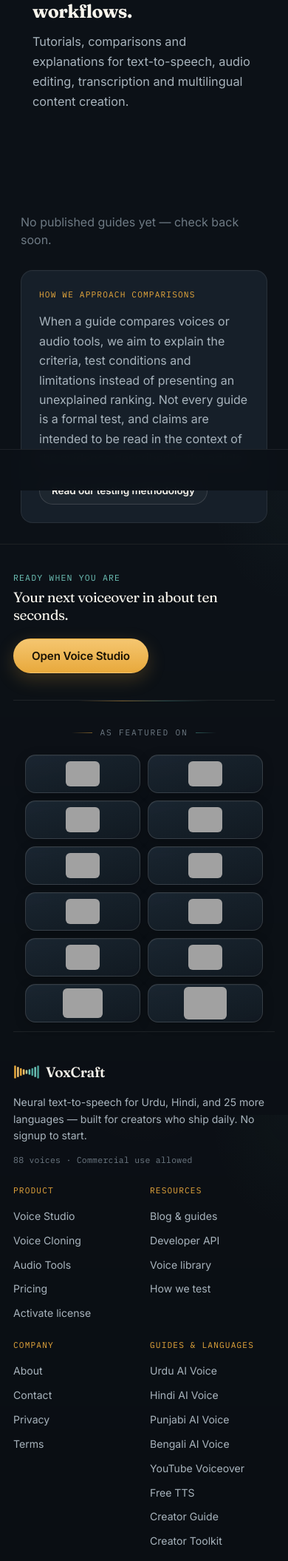
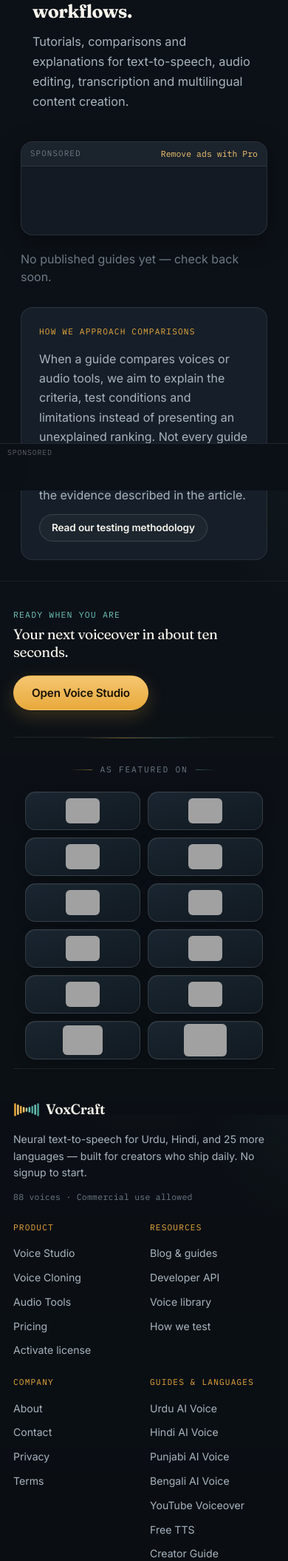
Before and after one commit to faisalchaudhary411/Audio-Studio, a Flask app: page /blog in a window 390 px wide. Shown: the part 181-2291 px from the top of the page at 74% size. Run offline with Flask 3, Linux system fonts and the light colour scheme; data comes from the database, SQL or seed files in the repository; data that the repository does not hold is empty; parts of the project's set-up code (start-up, migrations or seed data) failed here and were passed over; some libraries are stand-ins or nearby versions; grey boxes are pictures that could not be loaded.

Commit message:
Add files via upload

```diff
--- a/templates/partials/ads_banner.html
+++ b/templates/partials/ads_banner.html
@@ -1,6 +1,16 @@
-{# Soft inline ad — less aggressive visual weight #}
-<div class="ad-soft" aria-hidden="true">
-  <div class="ad-soft__inner">
-    <iframe src="{{ url_for('ads_slot', slot='banner') }}" style="width:100%;height:90px;border:0;" scrolling="no" title="Advertisement"></iframe>
+{# In-content sponsored unit — free tier only. Matches site chrome so it
+   reads as a deliberate placement, not a raw network dump. #}
+<aside class="ad-unit" aria-label="Sponsored">
+  <div class="ad-unit__head">
+    <span class="ad-unit__badge">Sponsored</span>
+    <a href="{{ url_for('upgrade') }}" class="ad-unit__remove">Remove ads with Pro</a>
   </div>
-</div>
+  <div class="ad-unit__frame">
+    <iframe
+      src="{{ url_for('ads_slot', slot='banner') }}"
+      title="Sponsored content"
+      loading="lazy"
+      scrolling="no"
+      class="ad-unit__iframe"></iframe>
+  </div>
+</aside>
--- a/templates/partials/ads_global.html
+++ b/templates/partials/ads_global.html
@@ -1,37 +1,54 @@
-{# Sticky mobile ad — reserved space so it never covers footer content #}
+{# Mobile sticky sponsored bar — reserved height so it never covers the
+   Generate button or footer. Free tier only (parent checks is_pro_ctx). #}
 <style>
-.adsterra-sticky-footer {
+.ad-sticky {
   position: fixed;
   bottom: 0; left: 0; right: 0;
-  z-index: 30; /* below nav dropdowns, above page */
+  z-index: 28; /* below nav dropdowns & modals, above page */
   display: none;
-  height: 56px;
+  height: 64px;
   overflow: hidden;
-  background: rgba(12,17,23,0.96);
-  border-top: 1px solid rgba(245,242,234,0.08);
-  backdrop-filter: blur(8px);
+  background: rgba(12, 17, 23, 0.97);
+  border-top: 1px solid rgba(245, 242, 234, 0.1);
+  backdrop-filter: blur(12px);
+  -webkit-backdrop-filter: blur(12px);
 }
-.adsterra-sticky-footer iframe {
-  width: 100%; height: 56px; border: 0; display: block;
+.ad-sticky__label {
+  position: absolute;
+  top: 4px; left: 10px;
+  font-family: var(--mono, ui-monospace, monospace);
+  font-size: 0.62rem;
+  letter-spacing: 0.08em;
+  text-transform: uppercase;
+  color: rgba(245, 242, 234, 0.35);
+  pointer-events: none;
+  z-index: 1;
+}
+.ad-sticky iframe {
+  width: 100%;
+  height: 64px;
+  border: 0;
+  display: block;
 }
 @media (max-width: 768px) {
-  .adsterra-sticky-footer { display: block; }
+  .ad-sticky { display: block; }
   body.has-sticky-ad {
-    padding-bottom: calc(56px + env(safe-area-inset-bottom, 0px)) !important;
+    padding-bottom: calc(64px + env(safe-area-inset-bottom, 0px)) !important;
   }
   body.has-sticky-ad .footer {
-    padding-bottom: calc(40px + 56px + env(safe-area-inset-bottom, 0px));
+    padding-bottom: calc(40px + 64px + env(safe-area-inset-bottom, 0px));
   }
   body.has-sticky-ad .studio-sticky-bar {
-    bottom: calc(56px + env(safe-area-inset-bottom, 0px));
+    bottom: calc(64px + env(safe-area-inset-bottom, 0px));
   }
   body.has-sticky-ad .sticky-cta {
-    bottom: calc(56px + env(safe-area-inset-bottom, 0px));
+    bottom: calc(64px + env(safe-area-inset-bottom, 0px));
   }
 }
 </style>
-<div class="adsterra-sticky-footer" id="adsterra-sticky-footer" aria-hidden="true">
-  <iframe src="{{ url_for('ads_slot', slot='sticky_footer') }}" scrolling="no" title="Advertisement"></iframe>
+<div class="ad-sticky" id="ad-sticky" aria-label="Sponsored">
+  <span class="ad-sticky__label">Sponsored</span>
+  <iframe src="{{ url_for('ads_slot', slot='sticky_footer') }}" scrolling="no" title="Sponsored content" loading="lazy"></iframe>
 </div>
 <script>
 (function () {
```
